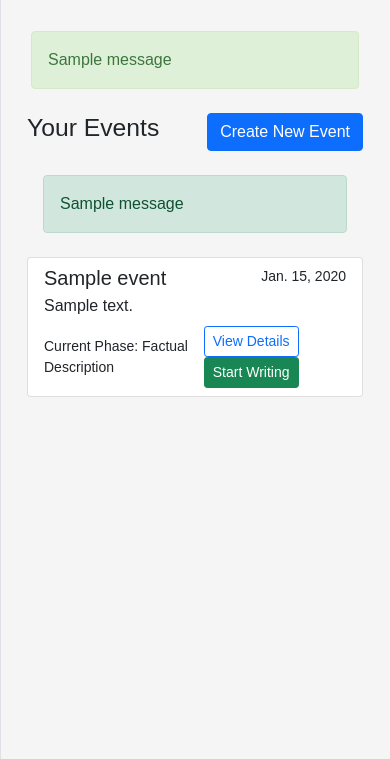
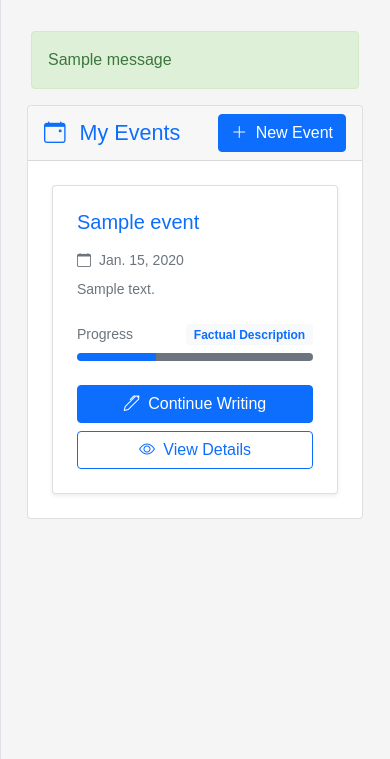
Before and after one commit to ComplexNets/ep, a Django app: page /events/ in a window 390 px wide. Shown: the part 56-815 px from the top of the page. Run offline with Django 5.2, Linux system fonts and the light colour scheme; a user stored in the database is signed in; tables that the repository leaves empty hold one stand-in row (values such as "Sample post"); one stand-in notice (Sample message) is shown; some libraries are stand-ins or nearby versions.

Commit message:
refactor(ui): improve event list layout and responsiveness
- Add proper card spacing and shadows
- Fix phase name overflow with text wrapping
- Make buttons more prominent and full-width
- Improve progress bar with dynamic sizing
- Enhance typography and visual hierarchy

```diff
--- a/chatbot/templates/chatbot/event_list.html
+++ b/chatbot/templates/chatbot/event_list.html
@@ -1,49 +1,94 @@
 {% extends 'base.html' %}
 
 {% block content %}
-<div class="container mt-4">
-    <div class="row">
-        <div class="col-md-12">
-            <div class="d-flex justify-content-between align-items-center mb-4">
-                <h2>Your Events</h2>
-                <a href="{% url 'event_create' %}" class="btn btn-primary">Create New Event</a>
+<div class="container-fluid">
+    <div class="row justify-content-center">
+        <div class="col-lg-10">
+            <div class="card">
+                <div class="card-header">
+                    <div class="d-flex justify-content-between align-items-center">
+                        <h2 class="h4 mb-0 text-primary">
+                            <i class="bi bi-calendar-event me-2"></i>
+                            My Events
+                        </h2>
+                        <a href="{% url 'event_create' %}" class="btn btn-primary">
+                            <i class="bi bi-plus-lg me-1"></i>
+                            New Event
+                        </a>
                     </div>
-
-            {% if messages %}
-            <div class="messages mb-4">
-                {% for message in messages %}
-                <div class="alert alert-{{ message.tags }}">
-                    {{ message }}
+                </div>
+                <div class="card-body p-4">
+                    {% if events %}
+                    <div class="row g-4">
+                        {% for event in events %}
+                        <div class="col-md-6 col-lg-4">
+                            <div class="card h-100 shadow-sm">
+                                <div class="card-body p-4">
+                                    <h5 class="card-title text-primary mb-3 text-truncate">{{ event.title }}</h5>
+                                    <div class="mb-4">
+                                        <div class="text-muted small mb-2">
+                                            <i class="bi bi-calendar me-1"></i>
+                                            {{ event.date_occurred }}
+                                        </div>
+                                        <p class="card-text small text-secondary mb-0">
+                                            {{ event.description|truncatechars:100 }}
+                                        </p>
+                                    </div>
+                                    <div class="mb-4">
+                                        <div class="d-flex justify-content-between align-items-center mb-2">
+                                            <small class="text-muted">Progress</small>
+                                            <span class="badge bg-light text-primary text-wrap small" style="max-width: 150px;">
+                                                {{ event.get_current_phase_display }}
+                                            </span>
+                                        </div>
+                                        <div class="progress" style="height: 0.5rem;">
+                                            {% with phases=event.WRITING_PHASE_CHOICES %}
+                                            {% with total_phases=phases|length %}
+                                            {% for phase, display in phases %}
+                                            <div class="progress-bar {% if event.current_phase == phase %}bg-primary{% else %}bg-secondary{% endif %}"
+                                                 role="progressbar"
+                                                 style="width: calc(100% / {{ total_phases }})"
+                                                 aria-valuenow="{{ forloop.counter }}"
+                                                 aria-valuemin="0"
+                                                 aria-valuemax="{{ total_phases }}">
+                                                <span class="visually-hidden">{{ display }}</span>
                                             </div>
                                             {% endfor %}
+                                            {% endwith %}
+                                            {% endwith %}
                                         </div>
-            {% endif %}
-
-            {% if events %}
-            <div class="list-group">
-                {% for event in events %}
-                <div class="list-group-item">
-                    <div class="d-flex w-100 justify-content-between">
-                        <h5 class="mb-1">{{ event.title }}</h5>
-                        <small>{{ event.date_occurred }}</small>
                                     </div>
-                    <p class="mb-1">{{ event.description|truncatewords:30 }}</p>
-                    <div class="d-flex justify-content-between align-items-center mt-2">
-                        <small>Current Phase: {{ event.get_current_phase_display }}</small>
-                        <div>
-                            <a href="{% url 'event_detail' event.id %}" class="btn btn-sm btn-outline-primary">View Details</a>
-                            <a href="{% url 'start_writing_session' event.id %}" class="btn btn-sm btn-success">Start Writing</a>
+                                    <div class="d-grid gap-2">
+                                        <a href="{% url 'start_writing_session' event.id %}" class="btn btn-primary">
+                                            <i class="bi bi-pen me-1"></i>
+                                            Continue Writing
+                                        </a>
+                                        <a href="{% url 'event_detail' event.id %}" class="btn btn-outline-primary">
+                                            <i class="bi bi-eye me-1"></i>
+                                            View Details
+                                        </a>
+                                    </div>
                                 </div>
                             </div>
                         </div>
                         {% endfor %}
                     </div>
                     {% else %}
-            <div class="alert alert-info">
-                <p>You haven't created any events yet. Click "Create New Event" to start your expressive writing journey.</p>
+                    <div class="text-center py-5">
+                        <div class="mb-4">
+                            <i class="bi bi-journal-text text-secondary" style="font-size: 3rem;"></i>
+                        </div>
+                        <h5 class="text-secondary mb-3">No Events Yet</h5>
+                        <p class="text-muted mb-4">Start your expressive writing journey by creating your first event.</p>
+                        <a href="{% url 'event_create' %}" class="btn btn-primary">
+                            <i class="bi bi-plus-lg me-1"></i>
+                            Create First Event
+                        </a>
                     </div>
                     {% endif %}
                 </div>
             </div>
         </div>
+    </div>
+</div>
 {% endblock %}
```
Lines whose indentation alone changed are shown as unchanged.
